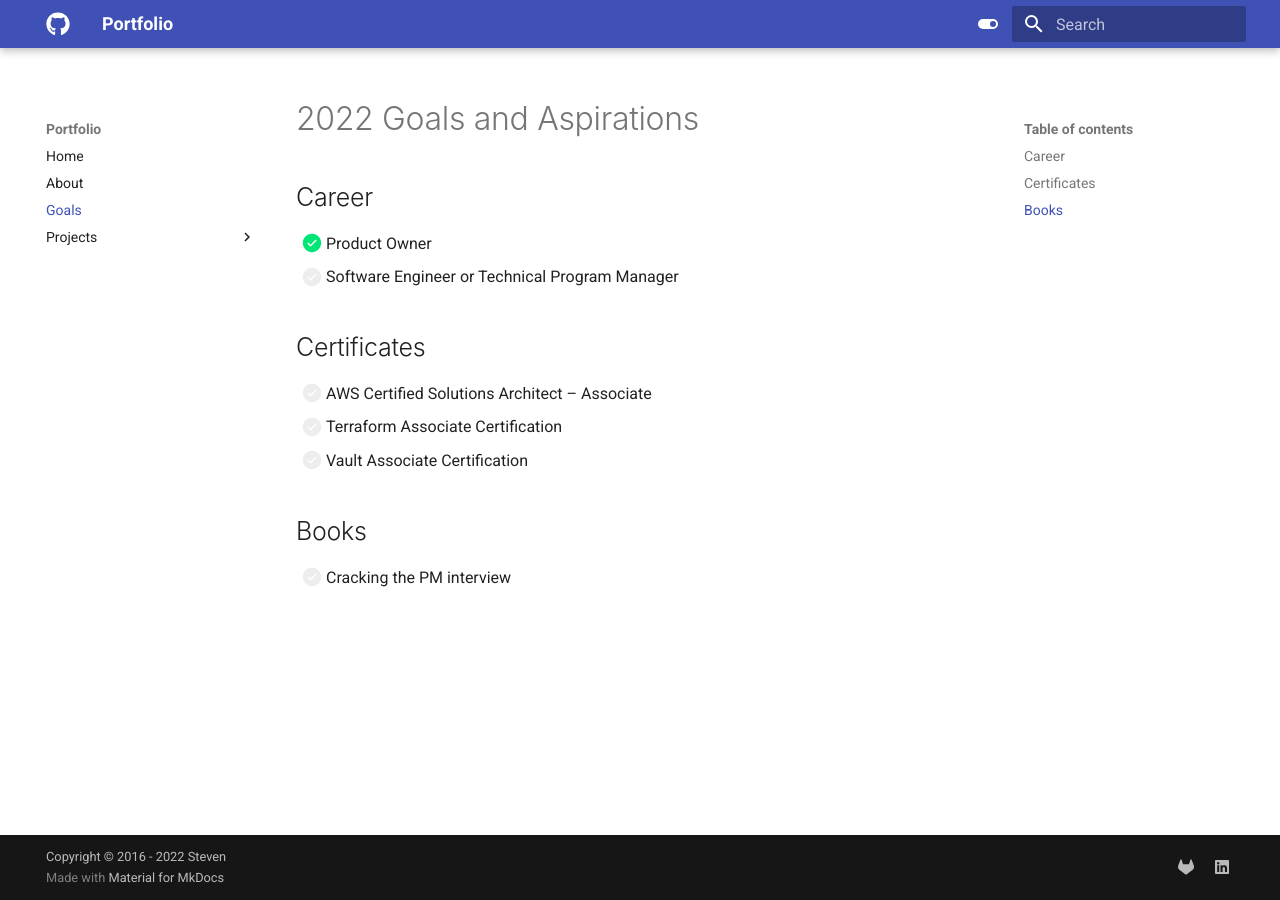
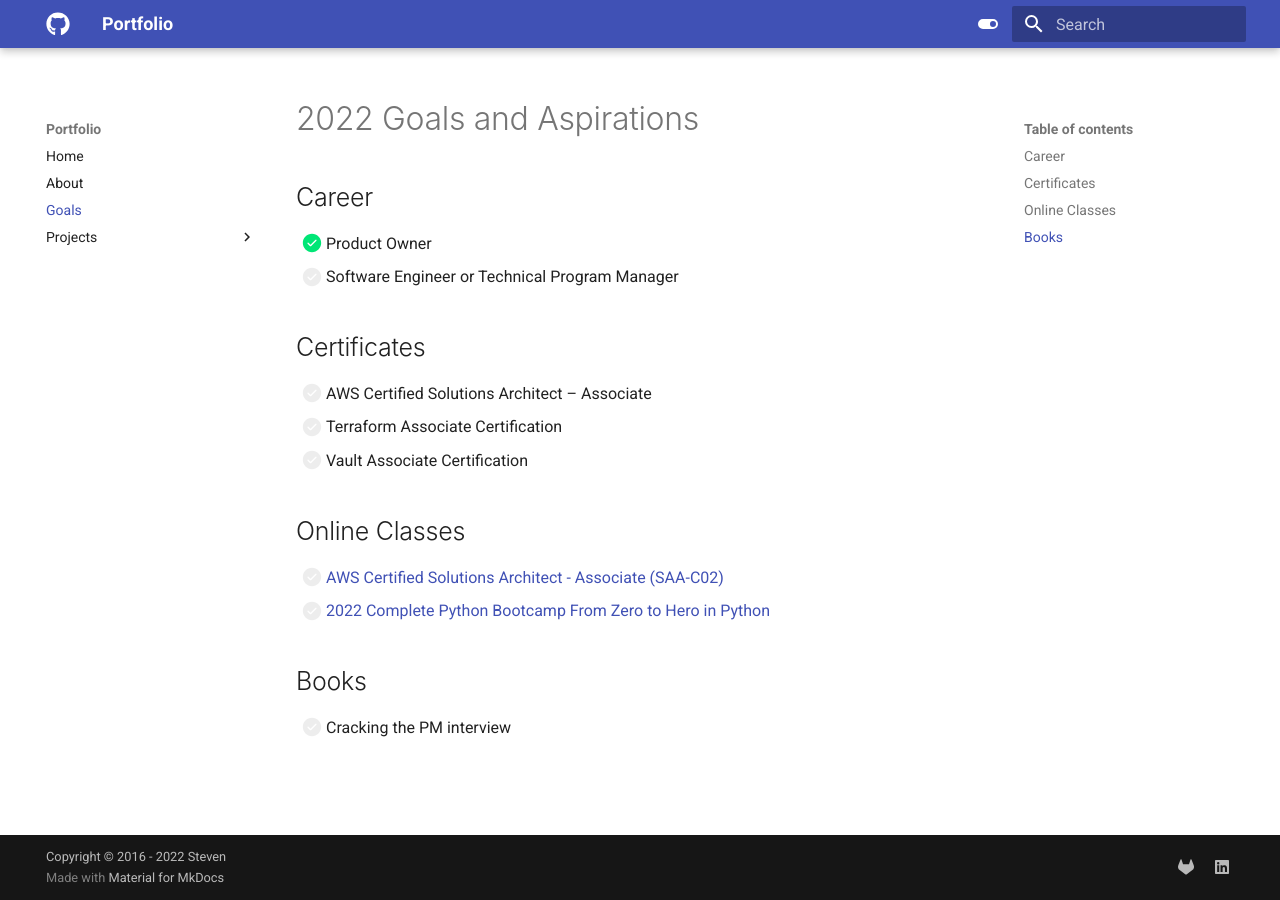
Before and after one commit to stevejoluc/stevejoluc.github.io, an MkDocs documentation site: the page built from docs/goals/goals.md, in a window 1280 px wide. Built offline with MkDocs 1.6.1 and Material for MkDocs 9.7.7, drawn with Linux system fonts in a browser that asks for light colours.

Commit message:
Update goals.md

```diff
--- a/docs/goals/goals.md
+++ b/docs/goals/goals.md
@@ -8,5 +8,9 @@
 - [ ] Terraform Associate Certification
 - [ ] Vault Associate Certification
 
+## Online Classes
+- [ ] [AWS Certified Solutions Architect - Associate (SAA-C02)](https://learn.cantrill.io/p/aws-certified-solutions-architect-associate-saa-c02)
+- [ ] [2022 Complete Python Bootcamp From Zero to Hero in Python](https://www.udemy.com/course/complete-python-bootcamp/)
+
 ## Books
 - [ ] Cracking the PM interview
```
